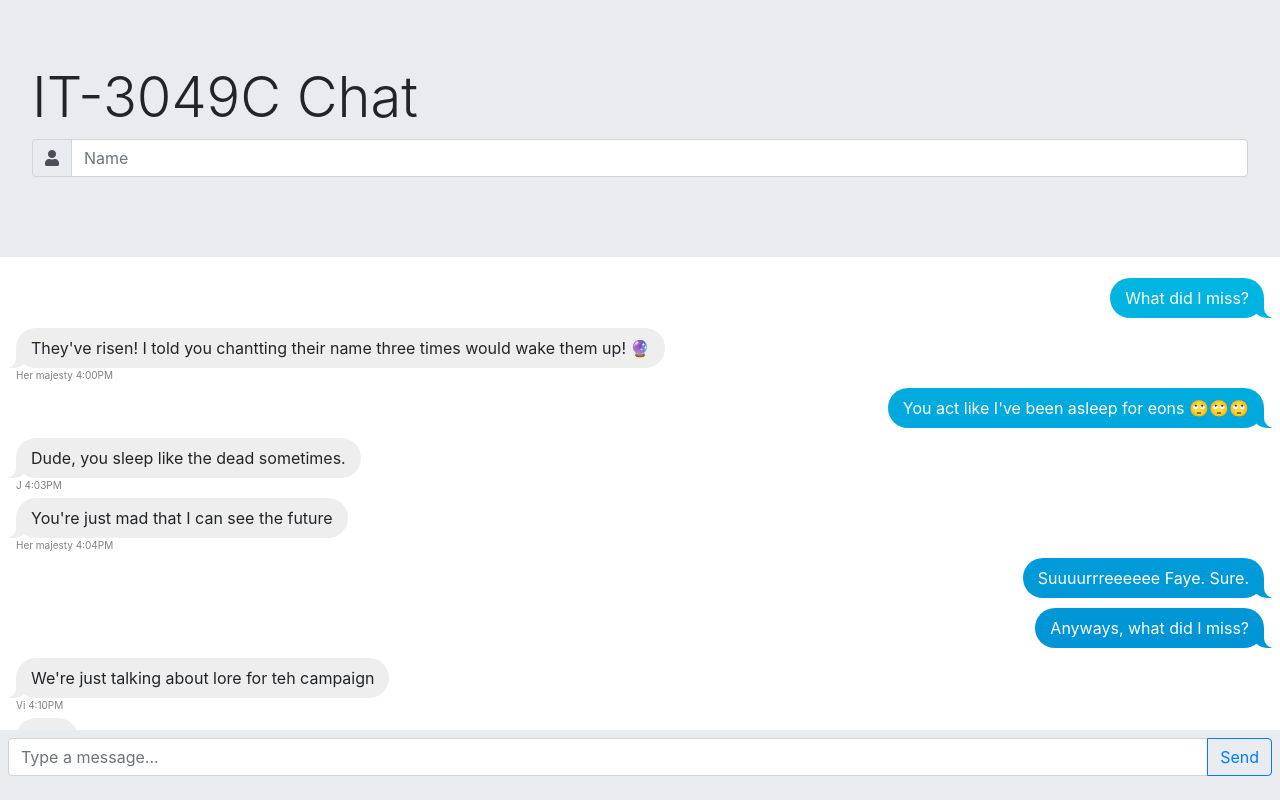
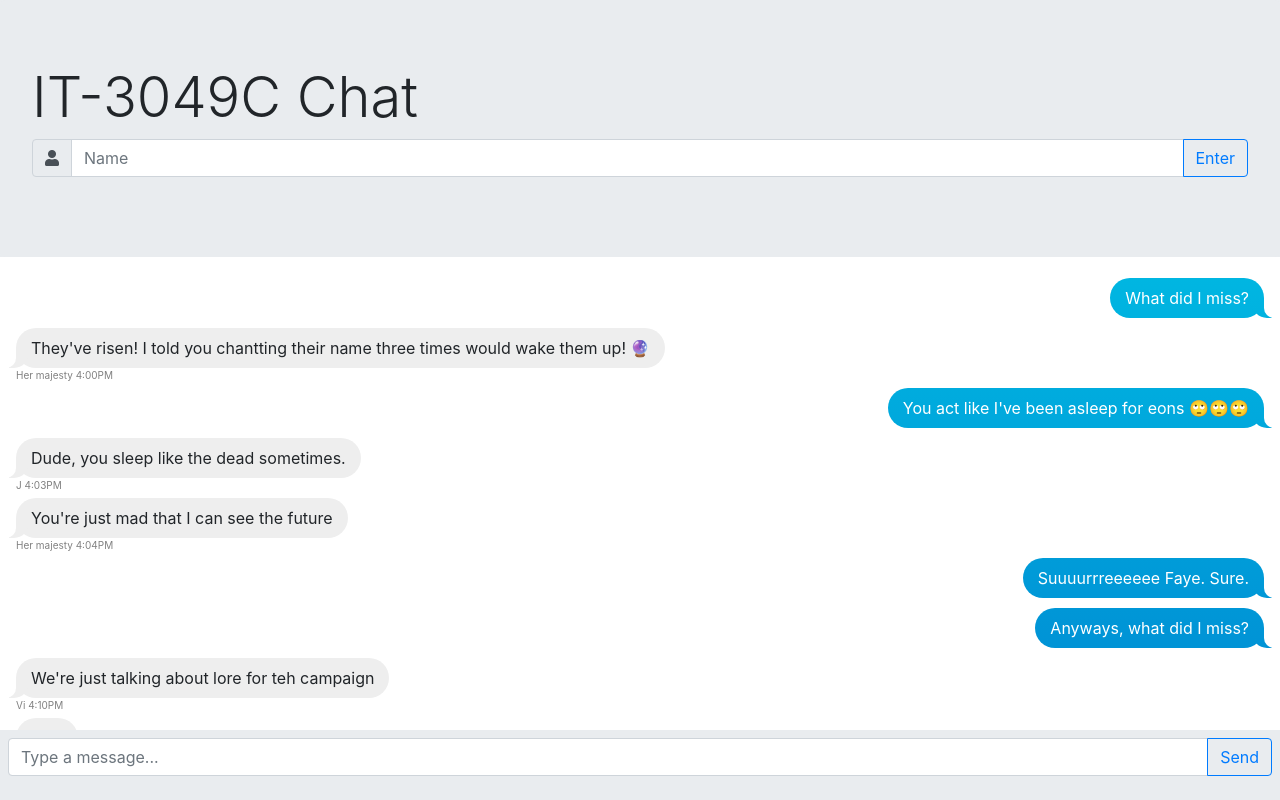
Before and after one commit to IT3049C-Students/4-chat-motzca, a website: page index.html in a window 1280 px wide. Drawn offline with Linux system fonts and the light colour scheme.

Commit message:
Added a button to the name input

```diff
--- a/index.html
+++ b/index.html
@@ -24,6 +24,9 @@
                         </span>
                     </div>
                     <input id="my-name-input" type="text" class="form-control" placeholder="Name">
+                    <div class="input-group-append">
+                        <button id="enter-button" type="button" class="btn btn-outline-primary">Enter</button>
+                    </div>
                 </div>
             </div>
         </header>
```
